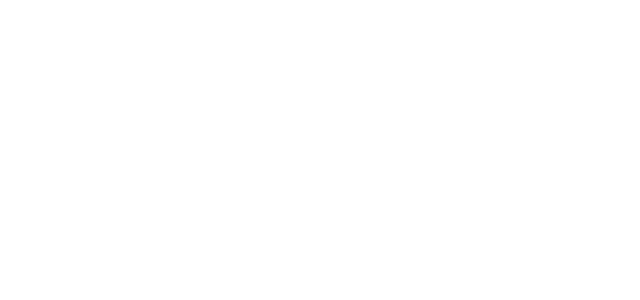
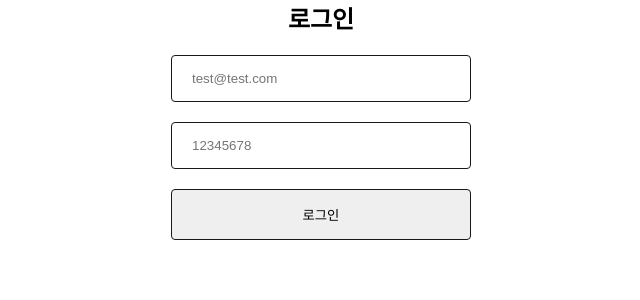
Before and after one commit to rlawlsdn263/wanted-pre-onboarding-frontend, a React (Create React App) app: page /signin in a window 1280 px wide. Before the commit this address had no page. Shown: the top 300 px of the page, without its empty margins (319-959 px from the left). Built offline with nearby package versions, Linux system fonts and the light colour scheme.

Commit message:
[🎨스타일] Signin 페이지 컴포넌트 스타일 완성

```diff
--- a/src/App.js
+++ b/src/App.js
@@ -1,11 +1,12 @@
 import { Route, Routes } from "react-router-dom";
-import { Signup } from "@/pages/index";
+import { Signup, Signin } from "@/pages/index";
 
 function App() {
   return (
     <div className="App">
       <Routes>
         <Route path="/" element={<Signup />} />
+        <Route path="/signin" element={<Signin />} />
       </Routes>
     </div>
   );
--- a/src/pages/Signin/Signin.jsx
+++ b/src/pages/Signin/Signin.jsx
@@ -1,9 +1,15 @@
 import styles from "./Signin.module.css";
+import { Form, Input, Button, Heading1 } from '@/components';
 
 export function Signin() {
   return(
-    <div>
-      <h1>로그인</h1>
+    <div className={styles.signin}>
+      <Heading1 className={styles.h1}>로그인</Heading1>
+      <Form legend="로그인" className={styles.form}>
+        <Input data-testid="email-input" className={styles.input} name="email" label="이메일" type="text" placeholder='test@test.com'></Input>
+        <Input data-testid="password-input" className={styles.input} name="password" label="비밀번호" type="password" placeholder='12345678'></Input>
+        <Button data-testid="signup-button" className={styles.button}>로그인</Button>
+      </Form>
     </div>
   )
 }
--- a/src/pages/Signin/Signin.module.css
+++ b/src/pages/Signin/Signin.module.css
@@ -0,0 +1,30 @@
+.signin {
+  text-align: center;
+}
+
+.h1 {
+  font-size: 24px;
+  margin-bottom: 20px;
+}
+
+.form {
+  display: flex;
+  flex-direction: column;
+  align-items: center;
+}
+
+.input {
+  width: 300px;
+  padding: 15px 20px;
+  margin-bottom: 20px;
+  border-radius: 4px;
+  border: 1px solid #181818;
+}
+
+.button {
+  width: 300px;
+  padding: 15px 0;
+  border-radius: 4px;
+  border: 1px solid #181818;
+  cursor: pointer;
+}
```
